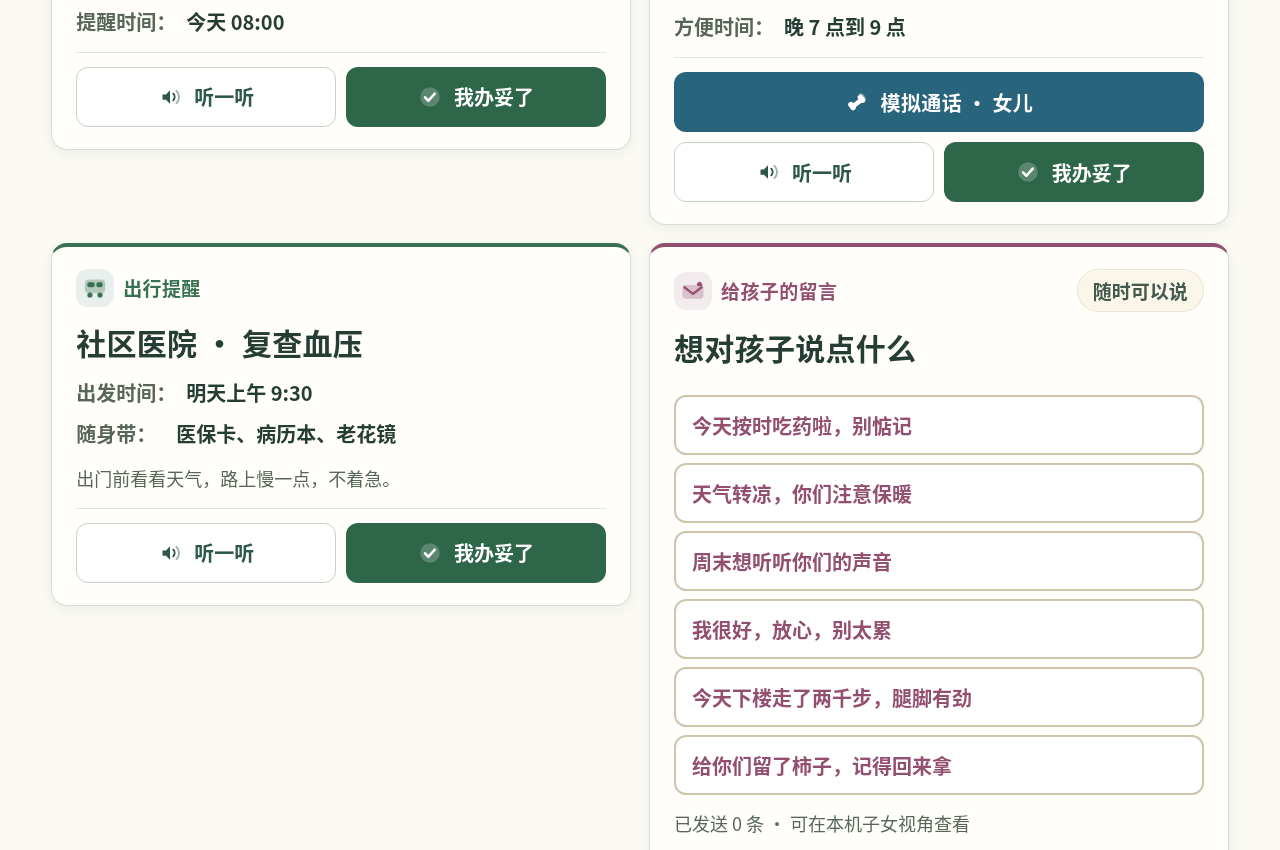
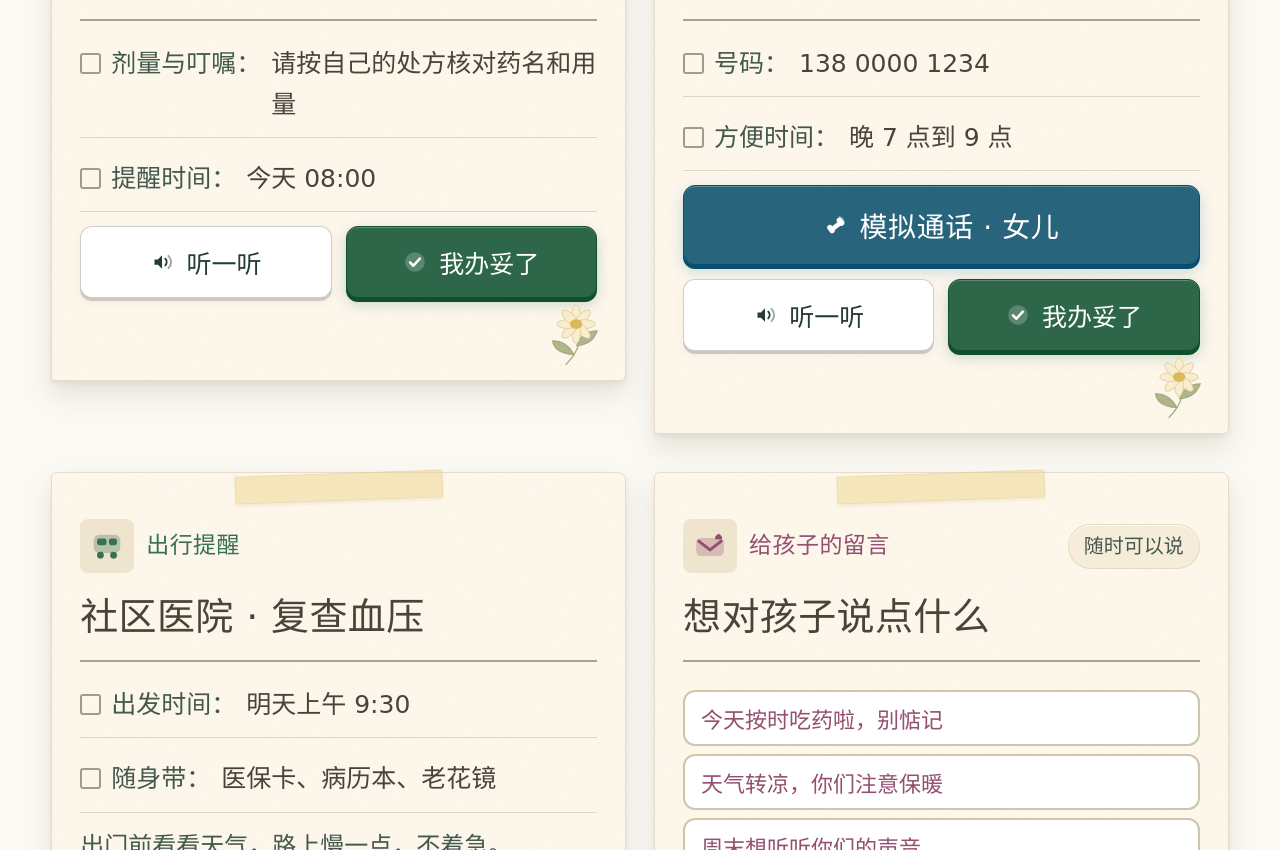
Before and after one commit to LynnHoooo/silver-care-memo, a plain HTML site: page index.html in a window 1280 px wide. Shown: the part 768-1618 px from the top of the page. Drawn offline with Linux system fonts and the light colour scheme; a web font is replaced by a local one.

Commit message:
恢复列表和翻页备忘卡片的原版纸质便签外观

```diff
--- a/css/styles.css
+++ b/css/styles.css
@@ -1763,21 +1763,77 @@ body { background-image: none; }
 .tab:hover:not(.is-on) { transform: none; background: #e9eee4; box-shadow: none; }
 .pending-control { display: inline-flex; align-items: center; gap: 8px; min-height: 60px; font-size: .9rem; white-space: nowrap; cursor: pointer; }
 .pending-control input { width: 20px; height: 20px; margin: 0; accent-color: var(--accent); }
-.board:not(.is-flip) { grid-template-columns: repeat(2, minmax(0, 1fr)); gap: 18px; align-items: start; }
-.card, .board.is-flip .card { height: auto; min-height: 0; gap: 14px; padding: 22px 24px; border: 1px solid #d9ded3; border-top: 4px solid var(--cat); border-radius: 16px; background: #fffefa; box-shadow: 0 3px 12px #253d3410; }
-.card::before { content: none; }
-.card-top { gap: 9px; }
-.card-ic { width: 38px; height: 38px; padding: 6px; border-radius: 12px; box-shadow: none; }
-.card-cat, .card-time { font-size: .95rem; }
-.card-head { padding: 0; color: var(--ink); font-size: 1.5rem; }
-.card-rows li { display: grid; grid-template-columns: minmax(4.5em, auto) 1fr; gap: 10px; align-items: baseline; font-size: 1rem; }
-.card-rows .v { font-weight: 550; min-width: 0; }
-.card-rows .k, .card-note, .phrase-meta { color: var(--ink-mute); }
-.card-note, .phrase-meta { font-size: .9rem; }
-.card-actions { gap: 10px; padding-top: 14px; border-top: 1px solid #e1e5dc; }
-.act, .phrase { box-shadow: none; font-size: 1rem; border-radius: 12px; min-height: 60px; }
-.act { border: 1px solid #c7d2c7; color: var(--accent); }
-.act-done, .act-call { color: #fff; border-color: transparent; }
+.board:not(.is-flip) { grid-template-columns: repeat(2, minmax(0, 1fr)); gap: 38px 28px; align-items: start; }
+.card {
+  font-family: 'Memo Handwriting', 'KaiTi', 'STKaiti', cursive;
+  font-weight: 400;
+}
+.card, .board.is-flip .card {
+  height: auto;
+  min-height: 0;
+  border: 1px solid #e6dcc9;
+  border-radius: 5px 8px 6px 4px;
+  padding: 46px 28px 82px;
+  color: #494338;
+  background-color: #fff9ed;
+  background-image: url('../assets/paper-grain.svg');
+  box-shadow: 0 3px 4px #79634214, 0 14px 26px #79634226;
+}
+.card::before {
+  top: 0;
+  width: 36%;
+  height: 26px;
+  border: 1px solid #d9bc6c38;
+  border-radius: 1px 3px 2px 1px;
+  background: #eed58b80;
+  box-shadow: 0 2px 3px #9e81351a;
+  transform: translateX(-50%) rotate(-2deg);
+}
+.card::after {
+  content: '';
+  position: absolute;
+  bottom: 12px;
+  right: 18px;
+  width: 68px;
+  height: 68px;
+  background: url('../assets/daisy.svg') center / contain no-repeat;
+  pointer-events: none;
+}
+.card-head {
+  padding-bottom: 14px;
+  border-bottom: 2px solid #aaa18e;
+  font-size: 1.9rem;
+  font-weight: 400;
+  line-height: 1.5;
+}
+.card-cat, .card-time, .card-rows .k, .card-rows .v, .card .act, .card .phrase {
+  font-weight: 400;
+}
+.card-rows { gap: 12px; }
+.card-rows li {
+  align-items: baseline;
+  border-bottom: 1px solid #bcb3a178;
+  padding: 8px 0 12px;
+  font-size: 1.25rem;
+  line-height: 1.65;
+}
+.card-rows li::before {
+  content: '';
+  flex: 0 0 17px;
+  height: 17px;
+  border: 2px solid #a59a84;
+  border-radius: 3px;
+  align-self: flex-start;
+  margin-top: .4em;
+}
+.card-note { font-size: 1.2rem; }
+.card-ic { background: #efe5cf; box-shadow: none; border-radius: 8px; }
+.card-time { background: #f5ecd9; }
+@media (max-width: 600px) {
+  .card, .board.is-flip .card { padding: 38px 18px 76px; }
+  .card-head { font-size: 1.65rem; }
+  .card-rows li { font-size: 1.15rem; }
+}
 .act:disabled { background: #edf1e8; color: #4b5d4b; cursor: default; }
 .act .ic { width: 24px; height: 24px; }
 .board.is-flip .card { overflow: visible; }
@@ -1823,7 +1879,6 @@ body { background-image: none; }
   .filter-tabs .tab { flex: none; }
   .board:not(.is-flip) { grid-template-columns: minmax(0,1fr); }
   .board.is-flip { padding-inline: 20px; }
-  .card, .board.is-flip .card { padding: 16px; }
   .card-actions { grid-template-columns: repeat(auto-fit,minmax(min(100%, 6.5rem),1fr)); }
   .calendar { grid-template-columns: minmax(0, 1fr); padding: 20px 14px; }
   .calendar .tear-calendar { justify-self: center; width: min(76%, 280px); margin-top: 18px; }
--- a/index.html
+++ b/index.html
@@ -6,7 +6,7 @@
 <meta name="theme-color" content="#FFFDF7" />
 <title>岁岁念 · 卡片式银发温情备忘录</title>
 <meta name="description" content="Hack4Good 技术向善作品：适老化卡片备忘 + 游戏化亲情正反馈，纯前端运行，数据保存在本机浏览器。" />
-<link rel="stylesheet" href="css/styles.css?v=20261125-memo" />
+<link rel="stylesheet" href="css/styles.css?v=20261125-paper" />
 </head>
 <body data-mode="elder">
 
```
Also changed, not shown: 2 other files.
